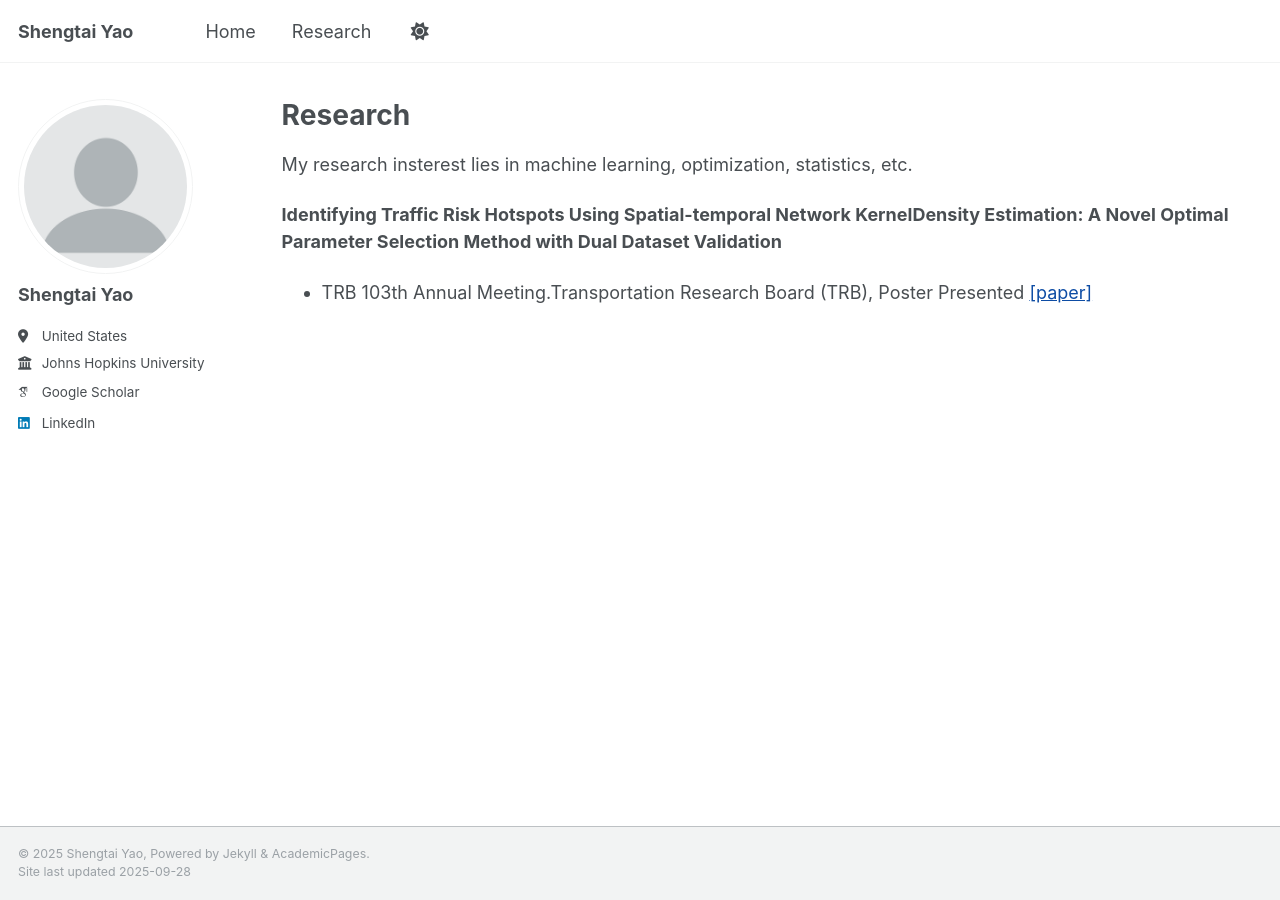
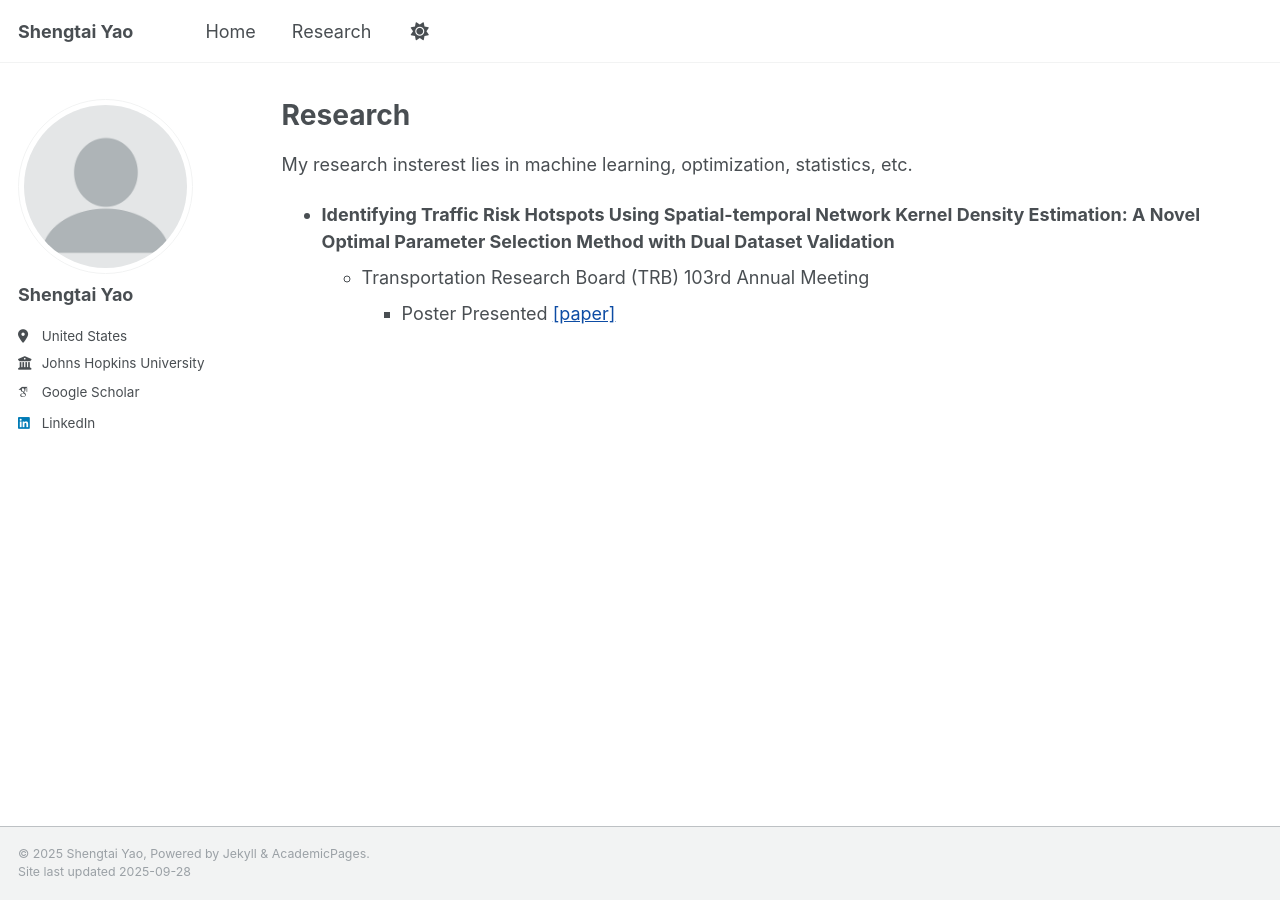
Before and after one commit to Yaoshengtai/Yaoshengtai.github.io, a Jekyll site: the page built from _pages/research.md, in a window 1280 px wide. Built offline with Jekyll 4.4.1, drawn with Linux system fonts in a browser that asks for light colours; some web fonts are replaced.

Commit message:
Update research.md

```diff
--- a/_pages/research.md
+++ b/_pages/research.md
@@ -8,6 +8,6 @@ author_profile: true
 
 My research insterest lies in machine learning, optimization, statistics, etc.
 
-**Identifying Traffic Risk Hotspots Using Spatial-temporal Network KernelDensity Estimation: A Novel Optimal Parameter Selection Method with Dual Dataset Validation**
-
-* TRB 103th Annual Meeting.Transportation Research Board (TRB), Poster Presented [\[paper\]](/files/paper/ST_NKDE_TRB.pdf)
+- **Identifying Traffic Risk Hotspots Using Spatial-temporal Network Kernel Density Estimation: A Novel Optimal Parameter Selection Method with Dual Dataset Validation**
+  - Transportation Research Board (TRB) 103rd Annual Meeting
+    - Poster Presented [\[paper\]](/files/paper/ST_NKDE_TRB.pdf)
```
